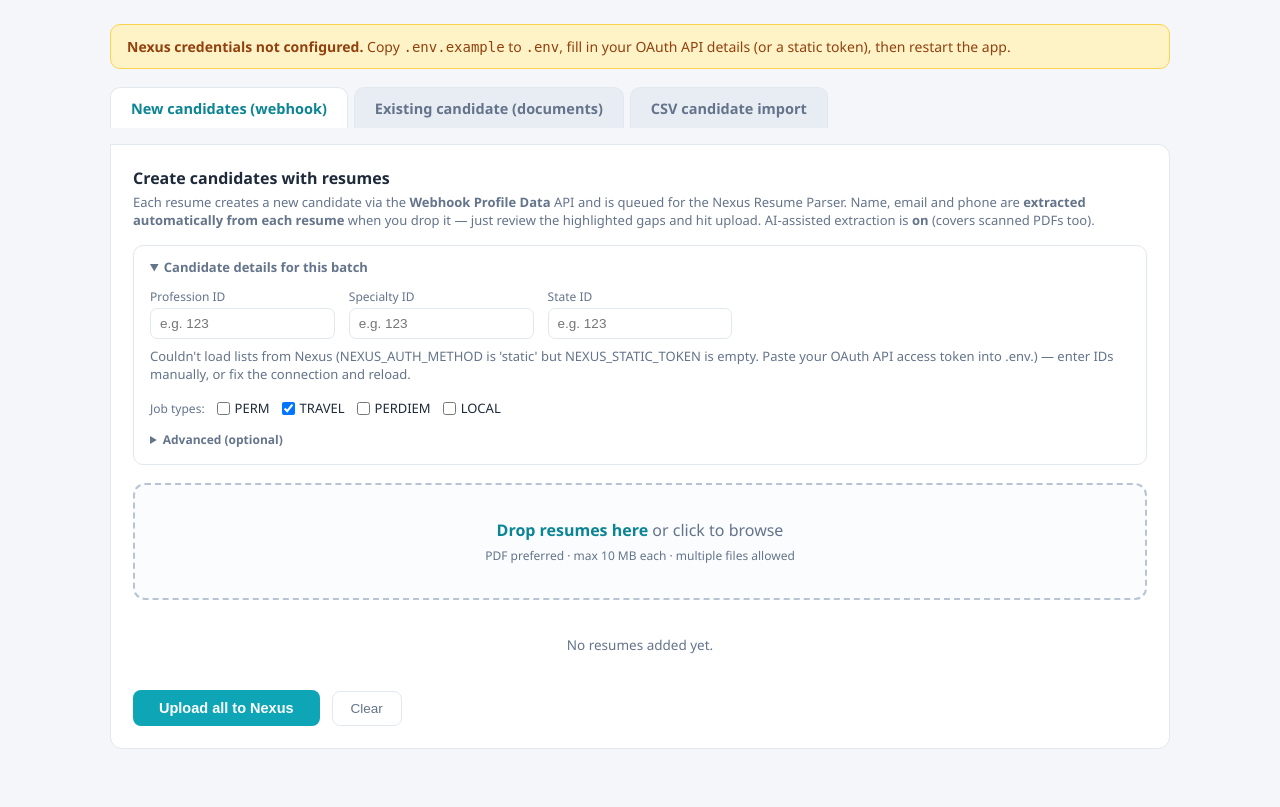
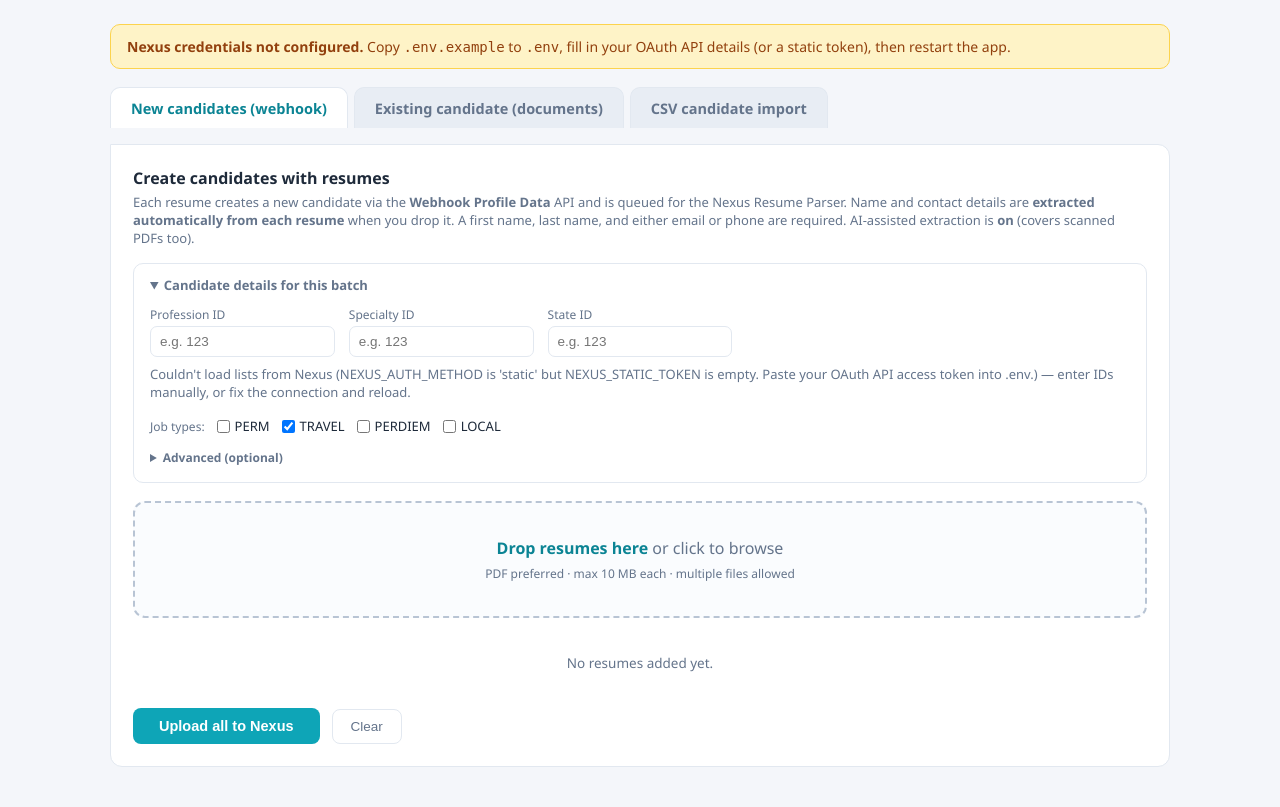
Before and after one commit to Sonali1701/Nexus_app, a FastAPI app: page / in a window 1280 px wide. Shown: the part 71-878 px from the top of the page. Before the commit the page ends 820 px from the top, so only its background shows below. Run offline with FastAPI, Linux system fonts and the light colour scheme; the visitor is signed in with stand-in values (Sample User, id 1).

Commit message:
Allow single-contact resume uploads and map Nexus taxonomy

```diff
--- a/app/main.py
+++ b/app/main.py
@@ -295,6 +295,14 @@ def _prepare_candidate_profile(profile):
     if email:
         profile["email"] = email
         profile["primaryEmail"] = email
+    else:
+        profile.pop("email", None)
+        profile.pop("primaryEmail", None)
+    phone = str(profile.get("phone") or "").strip()
+    if phone:
+        profile["phone"] = phone
+    else:
+        profile.pop("phone", None)
 
     profession_id = profile.get("professionId")
     profession_ids = profile.get("professionIds")
@@ -341,16 +349,15 @@ def _prepare_candidate_profile(profile):
             profile["referralSourceId"] = int(_row_id(sources[0]))
 
     errors = []
-    for key, label in (("firstName", "first name"), ("lastName", "last name"),
-                       ("phone", "phone")):
+    for key, label in (("firstName", "first name"), ("lastName", "last name")):
         if not str(profile.get(key) or "").strip():
             errors.append(f"{label} is required")
-    if not email:
-        errors.append("email is required")
-    elif not re.fullmatch(r"[^@\s]+@[^@\s]+\.[^@\s]+", email):
+    if not email and not phone:
+        errors.append("email or phone is required")
+    if email and not re.fullmatch(r"[^@\s]+@[^@\s]+\.[^@\s]+", email):
         errors.append("email format is invalid")
-    phone_digits = re.sub(r"\D", "", str(profile.get("phone") or ""))
-    if phone_digits and not 10 <= len(phone_digits) <= 15:
+    phone_digits = re.sub(r"\D", "", phone)
+    if phone and not 10 <= len(phone_digits) <= 15:
         errors.append("phone must contain 10 to 15 digits")
 
     if not profile.get("jobId"):
@@ -629,7 +636,73 @@ def master():
          for s in _active(states) if s.get("id")),
         key=lambda x: (x["name"] or "").lower(),
     )
-    return {"ok": True, "professions": prof, "specialties": spec, "states": st}
+
+    # The support sheet's populated Old* columns define valid combinations.
+    # Resolve its labels to the IDs from this agency's live Nexus masters.
+    taxonomy = []
+    taxonomy_error = None
+    try:
+        with config.NEXUS_TAXONOMY_CSV.open(
+            "r", encoding="utf-8-sig", newline=""
+        ) as sheet:
+            reader = csv.DictReader(sheet)
+            required = {"Old Profession", "Old Offering", "Old Specialty"}
+            if not reader.fieldnames or not required.issubset(reader.fieldnames):
+                raise ValueError("The support sheet is missing required Old* columns")
+
+            profession_by_name = {
+                str(row.get("name", "")).strip().casefold(): row
+                for row in _active(professions)
+                if row.get("id") and row.get("name")
+            }
+            specialty_by_profession_and_name = {
+                (str(row.get("professionId", "")).strip(),
+                 str(row.get("name", "")).strip().casefold()): row
+                for row in _active(specialties)
+                if row.get("name")
+            }
+            seen = set()
+            for source in reader:
+                profession_name = str(source.get("Old Profession") or "").strip()
+                offering_name = str(source.get("Old Offering") or "").strip()
+                sub_offering_name = str(source.get("Old Sub Offering") or "").strip()
+                specialty_name = str(source.get("Old Specialty") or "").strip()
+                profession = profession_by_name.get(profession_name.casefold())
+                if not profession or not offering_name or not specialty_name:
+                    continue
+                profession_id = str(profession["id"])
+                specialty = specialty_by_profession_and_name.get(
+                    (profession_id, specialty_name.casefold())
+                )
+                if not specialty:
+                    continue
+                specialty_id = specialty.get("specialtyId", specialty.get("id"))
+                if specialty_id is None:
+                    continue
+                key = (profession_id, offering_name.casefold(),
+                       sub_offering_name.casefold(), str(specialty_id))
+                if key in seen:
+                    continue
+                seen.add(key)
+                taxonomy.append({
+                    "professionId": int(profession_id),
+                    "professionName": str(profession.get("name", "")).strip(),
+                    "offeringName": offering_name,
+                    "subOfferingName": sub_offering_name,
+                    "specialtyId": int(specialty_id),
+                    "specialtyName": str(specialty.get("name", "")).strip(),
+                })
+        if not taxonomy:
+            taxonomy_error = (
+                "No support-sheet combinations matched the active Nexus profession and specialty lists."
+            )
+    except (OSError, csv.Error, ValueError) as e:
+        taxonomy_error = f"Could not load the Nexus support sheet: {e}"
+
+    return {
+        "ok": True, "professions": prof, "specialties": spec, "states": st,
+        "taxonomy": taxonomy, "taxonomyError": taxonomy_error,
+    }
 
 
 @app.get("/api/document-types")
--- a/app/templates/index.html
+++ b/app/templates/index.html
@@ -147,7 +147,7 @@
   <!-- ============ TAB: NEW CANDIDATES ============ -->
   <section class="card" id="tab-new">
     <h2>Create candidates with resumes</h2>
-    <p class="hint">Each resume creates a new candidate via the <b>Webhook Profile Data</b> API and is queued for the Nexus Resume Parser. Name, email and phone are <b>extracted automatically from each resume</b> when you drop it &mdash; just review the highlighted gaps and hit upload. <span id="extractHint"></span></p>
+    <p class="hint">Each resume creates a new candidate via the <b>Webhook Profile Data</b> API and is queued for the Nexus Resume Parser. Name and contact details are <b>extracted automatically from each resume</b> when you drop it. A first name, last name, and either email or phone are required. <span id="extractHint"></span></p>
 
     <details class="defaults" id="defaultsPanel" open>
       <summary id="defaultsSummary">Candidate details for this batch</summary>
@@ -156,6 +156,8 @@
       <div class="grid" id="selectorLive" style="margin-top:12px">
         <div class="field"><label>Profession <span class="req">*</span></label>
           <select id="sel_profession"><option value="">Loading…</option></select></div>
+        <div class="field"><label>Offering <span class="req" id="offeringRequired" style="display:none">*</span></label>
+          <select id="sel_offering" disabled><option value="">Select a profession first</option></select></div>
         <div class="field"><label>Specialty <span class="req">*</span></label>
           <select id="sel_specialty" disabled><option value="">Select a profession first</option></select></div>
         <div class="field"><label>State <span class="req">*</span></label>
@@ -386,8 +388,8 @@ $("btnActivity").addEventListener("click", async () => {
   }
 });
 
-/* ---- master data: populate Profession / Specialty / State dropdowns ---- */
-let allSpecialties = [], allStates = [];
+/* ---- Nexus master data and supported taxonomy from the supplied sheet ---- */
+let allTaxonomy = [], allStates = [];
 
 function opt(value, label) {
   const o = document.createElement("option");
@@ -395,19 +397,42 @@ function opt(value, label) {
   return o;
 }
 
-function populateSpecialties(professionId, keepSelection) {
+function populateOfferings(professionId, keepSelection) {
+  const sel = $("sel_offering");
+  const prev = keepSelection ? sel.value : "";
+  const names = [...new Set(allTaxonomy
+    .filter(t => String(t.professionId) === String(professionId))
+    .map(t => t.offeringName).filter(Boolean))]
+    .sort((a, b) => a.localeCompare(b));
+  sel.innerHTML = "";
+  $("offeringRequired").style.display = names.length > 1 ? "inline" : "none";
+  if (!professionId || !names.length) {
+    sel.appendChild(opt("", professionId ? "No supported offering" : "Select a profession first"));
+    sel.disabled = true;
+    return;
+  }
+  sel.appendChild(opt("", names.length > 1 ? "Select an offering…" : names[0]));
+  names.forEach(name => sel.appendChild(opt(name, name)));
+  if (names.length === 1) sel.value = names[0];
+  else if (prev && names.includes(prev)) sel.value = prev;
+  sel.disabled = false;
+}
+
+function populateSpecialties(professionId, offeringName, keepSelection) {
   const sel = $("sel_specialty");
   const prev = keepSelection ? sel.value : "";
   sel.innerHTML = "";
-  if (!professionId) {
-    sel.appendChild(opt("", "Select a profession first"));
+  if (!professionId || !offeringName) {
+    sel.appendChild(opt("", professionId ? "Select an offering first" : "Select a profession first"));
     sel.disabled = true;
     return;
   }
-  // Nexus requires the specialty to belong to the chosen profession.
-  const matches = allSpecialties.filter(s => String(s.professionId) === String(professionId));
-  const list = matches.length ? matches : allSpecialties;
-  sel.appendChild(opt("", matches.length ? "Select a specialty…" : "Select a specialty… (all)"));
+  const list = [...new Map(allTaxonomy
+    .filter(t => String(t.professionId) === String(professionId) &&
+                 t.offeringName === offeringName)
+    .map(t => [String(t.specialtyId), { id: t.specialtyId, name: t.specialtyName }]))
+    .values()].sort((a, b) => a.name.localeCompare(b.name));
+  sel.appendChild(opt("", "Select a specialty…"));
   list.forEach(s => sel.appendChild(opt(s.id, s.name)));
   sel.disabled = false;
   if (prev && [...sel.options].some(o => o.value === prev)) sel.value = prev;
@@ -434,9 +459,16 @@ async function loadMaster() {
   }
 
   const profSel = $("sel_profession"), stateSel = $("sel_state");
+  allTaxonomy = j.taxonomy || [];
+  if (!allTaxonomy.length) {
+    const note = $("selectorNote");
+    note.style.display = "block";
+    note.textContent = j.taxonomyError || "The Nexus support sheet has no usable profession/offering/specialty combinations.";
+  }
   profSel.innerHTML = ""; profSel.appendChild(opt("", "Select a profession…"));
-  (j.professions || []).forEach(p => profSel.appendChild(opt(p.id, p.name)));
-  allSpecialties = j.specialties || [];
+  const supportedProfessionIds = new Set(allTaxonomy.map(t => String(t.professionId)));
+  (j.professions || []).filter(p => supportedProfessionIds.has(String(p.id)))
+    .forEach(p => profSel.appendChild(opt(p.id, p.name)));
   allStates = j.states || [];
   stateSel.innerHTML = ""; stateSel.appendChild(opt("", "(none)"));
   allStates.forEach(s => stateSel.appendChild(opt(s.id, s.code ? `${s.name} (${s.code})` : s.name)));
@@ -444,7 +476,10 @@ async function loadMaster() {
   // restore last-used selections
   const savedProf = localStorage.getItem("nexus_sel_profession") || "";
   if ([...profSel.options].some(o => o.value === savedProf)) profSel.value = savedProf;
-  populateSpecialties(profSel.value, false);
+  populateOfferings(profSel.value, false);
+  const savedOffering = localStorage.getItem("nexus_sel_offering") || "";
+  if ([...$("sel_offering").options].some(o => o.value === savedOffering)) $("sel_offering").value = savedOffering;
+  populateSpecialties(profSel.value, $("sel_offering").value, false);
   const savedSpec = localStorage.getItem("nexus_sel_specialty") || "";
   if ([...$("sel_specialty").options].some(o => o.value === savedSpec)) $("sel_specialty").value = savedSpec;
   const savedState = localStorage.getItem("nexus_sel_state") || "";
@@ -452,8 +487,15 @@ async function loadMaster() {
 
   profSel.addEventListener("change", () => {
     localStorage.setItem("nexus_sel_profession", profSel.value);
+    localStorage.removeItem("nexus_sel_offering");
     localStorage.removeItem("nexus_sel_specialty");
-    populateSpecialties(profSel.value, false);
+    populateOfferings(profSel.value, false);
+    populateSpecialties(profSel.value, $("sel_offering").value, false);
+  });
+  $("sel_offering").addEventListener("change", () => {
+    localStorage.setItem("nexus_sel_offering", $("sel_offering").value);
+    localStorage.removeItem("nexus_sel_specialty");
+    populateSpecialties(profSel.value, $("sel_offering").value, false);
   });
   $("sel_specialty").addEventListener("change", () =>
     localStorage.setItem("nexus_sel_specialty", $("sel_specialty").value));
@@ -576,8 +618,14 @@ function applyExtraction(row, res) {
   set(".r-email", res.email);
   set(".r-phone", res.phone);
 
-  const missing = ["r-first","r-last","r-email","r-phone"]
+  const missing = ["r-first","r-last"]
     .filter(c => row.el.querySelector("." + c).value.trim() === "");
+  const emailInput = row.el.querySelector(".r-email");
+  const phoneInput = row.el.querySelector(".r-phone");
+  const hasContact = emailInput.value.trim() || phoneInput.value.trim();
+  emailInput.classList.toggle("miss", !hasContact);
+  phoneInput.classList.toggle("miss", !hasContact);
+  if (!hasContact) missing.push("email or phone");
   const srcLabel = { "heuristic": "auto-extracted", "heuristic+claude": "auto-extracted (AI-assisted)",
                      "claude": "AI-extracted (scanned PDF)" }[res.source] || res.source;
   if (missing.length) {
@@ -626,6 +674,10 @@ function sharedDefaults() {
     if (p !== null) d.professionId = p;
     if (s !== null) d.specialtyId = s;
     if (st !== null) d.stateId = st;
+    d.offeringName = $("sel_offering").value || "";
+    const taxonomy = allTaxonomy.find(t => String(t.professionId) === String(p) &&
+      t.offeringName === d.offeringName && String(t.specialtyId) === String(s));
+    if (taxonomy) d.subOfferingName = taxonomy.subOfferingName || "";
   }
   // advanced (optional) numeric overrides
   for (const [k, id] of Object.entries({ referralSourceId: "d_referralSourceId",
@@ -646,7 +698,16 @@ function sharedDefaults() {
 function selectionError() {
   const d = sharedDefaults();
   if (!d.jobId && !d.professionId) return "Pick a profession" + (usingManual() ? " ID" : "") + " for this batch.";
+  if (!d.jobId && !usingManual()) {
+    const offerings = [...new Set(allTaxonomy.filter(t => String(t.professionId) === String(d.professionId))
+      .map(t => t.offeringName).filter(Boolean))];
+    if (offerings.length > 1 && !d.offeringName) return "Pick an offering for this profession.";
+  }
   if (!d.jobId && !d.specialtyId) return "Pick a specialty" + (usingManual() ? " ID" : "") + " for this batch.";
+  if (!d.jobId && !usingManual() && !allTaxonomy.some(t =>
+      String(t.professionId) === String(d.professionId) &&
+      t.offeringName === d.offeringName && String(t.specialtyId) === String(d.specialtyId)))
+    return "Choose a supported profession, offering, and specialty combination from the sheet.";
   if (!d.stateId) return "Pick a state for this batch. Nexus requires it when creating a candidate.";
   if (!d.jobTypeIds || !d.jobTypeIds.length) return "Pick at least one job type for this batch.";
   return null;
@@ -689,8 +750,8 @@ $("btnUploadNew").addEventListener("click", async () => {
     const email = r.el.querySelector(".r-email").value.trim();
     const phone = r.el.querySelector(".r-phone").value.trim();
     const rowErrors = [];
-    if (!first || !last || !email || !phone) {
-      rowErrors.push("First name, last name, email and phone are required");
+    if (!first || !last || (!email && !phone)) {
+      rowErrors.push("First name and last name are required, plus an email or phone number");
     }
     if (email && !/^[^@\s]+@[^@\s]+\.[^@\s]+$/.test(email)) rowErrors.push("Email format is invalid");
     const phoneDigits = phone.replace(/\D/g, "");
```
Also changed, not shown: app/config.py (+17 -0 lines), README.md, 1 other file.
